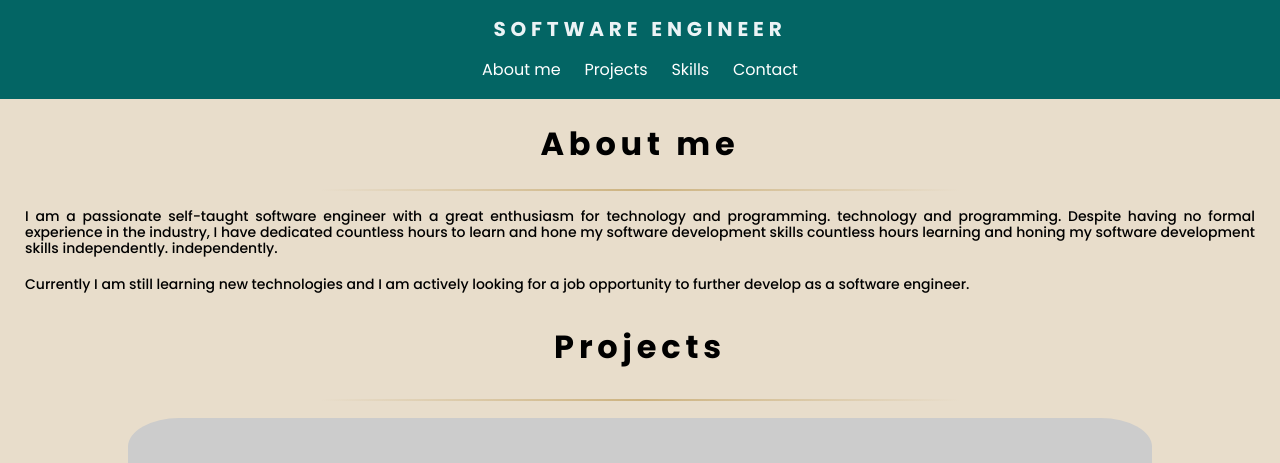
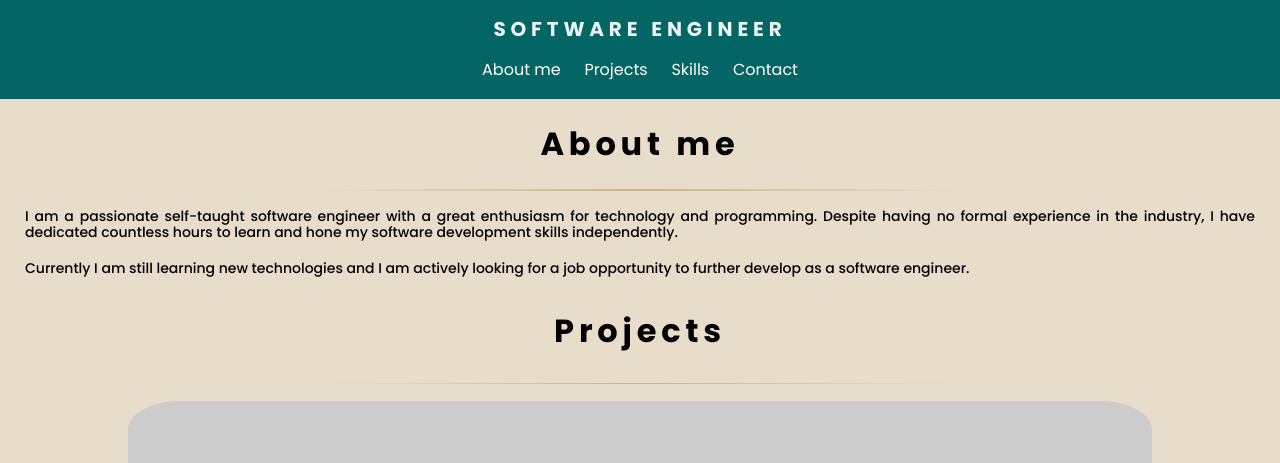
Before and after one commit to MarioTudon/my-portfolio, a plain HTML site: page index.html in a window 1280 px wide. Shown: the part 634-1097 px from the top of the page. Drawn offline with nearby package versions, Linux system fonts and the light colour scheme.

Commit message:
Update index.html

```diff
--- a/index.html
+++ b/index.html
@@ -35,10 +35,8 @@
         <h2>About me</h2>
         <hr />
         <p>
-            I am a passionate self-taught software engineer with a great enthusiasm for technology and programming.
-            technology and programming. Despite having no formal experience in the industry, I have dedicated countless
-            hours to learn and hone my software development skills countless hours learning and honing my software
-            development skills independently. independently.
+            I am a passionate self-taught software engineer with a great enthusiasm for technology and programming. Despite having no formal experience in the industry, I have dedicated countless
+            hours to learn and hone my software development skills independently.
         </p>
         <p>
             Currently I am still learning new technologies and I am actively looking for a job opportunity to further
```
